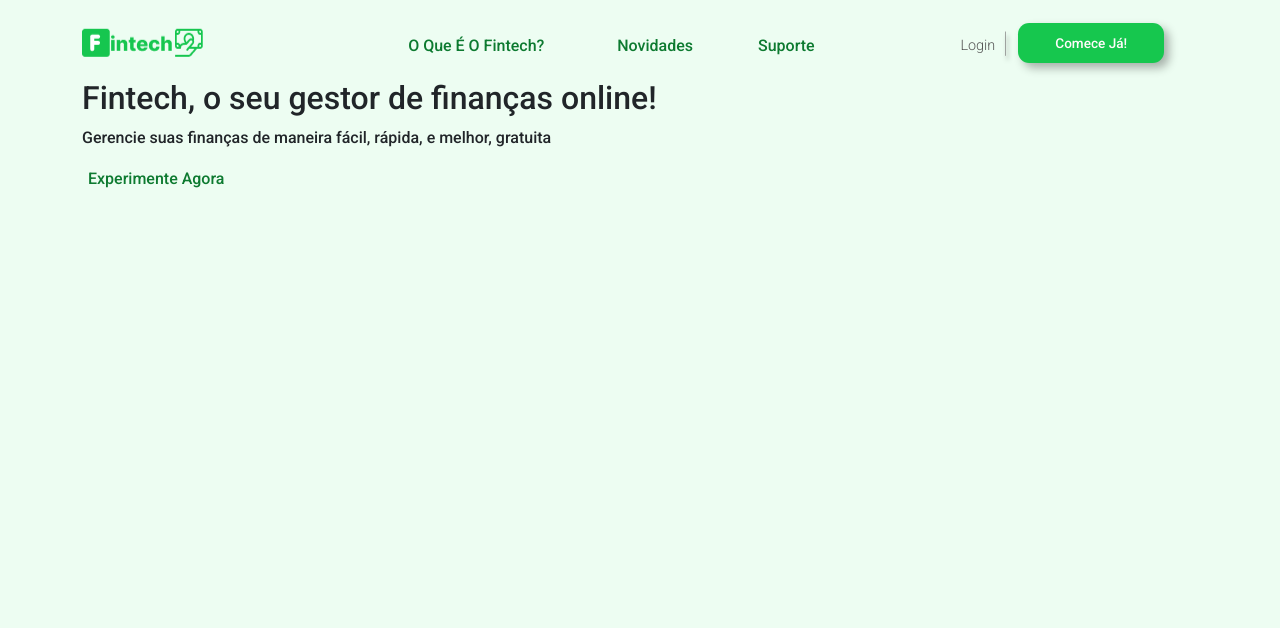
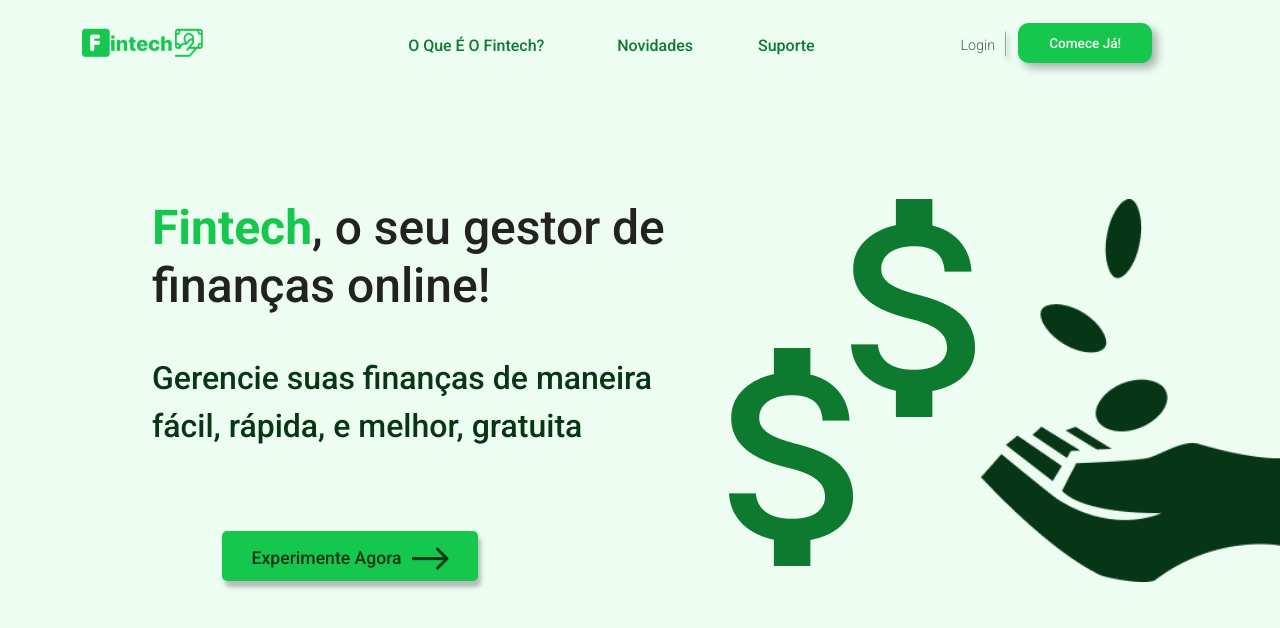
Before and after one commit to johnatans2/FintechTest, a plain HTML site: page index.html in a window 1280 px wide. Drawn offline with nearby package versions, Linux system fonts and the light colour scheme.

Commit message:
Conclusão da Página Inicial de acordo com o protótipo

```diff
--- /dev/null
+++ b/Assets/CSS/estilo-paginaprincipal.css
@@ -0,0 +1,87 @@
+.calltoaction{
+    margin-top:15vh;
+}
+.calltoaction h2{
+    width:88vw;
+    font-size:2.5rem;
+    color:#222;
+}
+.calltoaction p{
+    margin-top:5vh;
+    font-size:1.3rem;
+    color:var(--tom-escuro);
+}
+.calltoaction button{
+    display:block;
+    margin:10vh 0vw 0vh 5vw;
+    font-size:1.1rem;
+}
+.calltoaction a{
+    width:130%;
+    padding:5% 2%;
+    background-color:var(--cor-principal);
+    color:var(--tom-escuro);
+    display:inline-block;
+    border-radius:5px;
+    box-shadow:3px 6px 4px 0px rgba(0, 0, 0, 0.25)
+}
+.calltoaction a::after{
+    content:url('../Imagens/Arrow.png');
+    margin-left:10px;
+    display:inline-block;
+    transform:translateY(20%);
+}
+.calltoaction a:hover{
+    background-color:var(--tom-mediano);
+    color:var(--cor-principal);
+}
+.calltoaction a:hover::after{
+    content:url('../Imagens/Arrow1.png');
+    transition:0.5s;
+    transform:translate(20%, 20%);
+}
+.calltoaction a:active{
+    transform:translatey(10%);
+    box-shadow:2px 3px 4px 0px rgba(0,0,0,0.25);
+}
+@media (min-width:640px){
+    .calltoaction h2{
+        width:65vw;
+        font-size:3rem;
+    }
+    .calltoaction p{
+        width:60vw;
+        font-size:2rem;
+    }
+    .main{
+        background-image:url('../Imagens/Sifrao.png');
+        background-repeat:no-repeat;
+        background-position:100%;
+    }
+}
+@media (min-width:770px){
+    .main{
+        margin-right:0px;
+        background-image:url('../Imagens/Sifrao.png'),url('../Imagens/Sifrao.png');
+        background-repeat:no-repeat;
+        background-position:80% 90%,95% 0%;
+    }
+    .calltoaction h2{
+        width:50vw;
+    }
+    .calltoaction p{
+        width:50vw;
+    }
+}
+@media (min-width:1090px){
+    .calltoaction p{
+        width:40vw;
+    }
+    .main{
+        margin-right:0px;
+        background-image:url('../Imagens/Sifrao.png'),url('../Imagens/Sifrao.png'),url('../Imagens/Mao.png');
+        background-repeat:no-repeat;
+        background-position:58% 90%,70% 0%,100% 0%;
+        background-size:auto,auto,contain;
+    }
+}
--- a/Assets/CSS/style.css
+++ b/Assets/CSS/style.css
@@ -16,6 +16,12 @@
 button{
     background-color:transparent;
 }
+strong{
+    color:var(--cor-principal)
+}
+pre{
+    width:100%;
+}
 a{
     text-decoration:none;
     color:var(--tom-mediano);
@@ -25,7 +31,8 @@ a:hover{
     font-weight:700;
 }
 body{
-    background-color:var(--cor-de-fundo)
+    background-color:var(--cor-de-fundo);
+    height:110vh
 }
 /* Header das Páginas */
 .header{
@@ -95,15 +102,19 @@ body{
     }
     .button{
         padding:8% 0%;
-        border-radius:0.7rem;
+        border-radius:0.8em;
         background-color:var(--cor-principal);
-        min-width:120%;
-        max-width:130%;
+        width:130%;
         font-weight:500;
         color:#FFFBFA;
         display:inline-block;
         font-size:0.85em;
         box-shadow:5px 5px 10px 0px rgba(0, 0, 0, 0.3);
+    }
+    @media (min-width:1200px){
+        .button{
+            width:110%;
+        }
     }
     .button:hover{
         background-color:var(--tom-mediano);
--- a/index.html
+++ b/index.html
@@ -10,6 +10,7 @@
         <link href="Assets/Imagens/Icone.png" rel="icon"/>
         <link href="https://cdn.jsdelivr.net/npm/bootstrap@5.3.3/dist/css/bootstrap.min.css" rel="stylesheet" integrity="sha384-QWTKZyjpPEjISv5WaRU9OFeRpok6YctnYmDr5pNlyT2bRjXh0JMhjY6hW+ALEwIH" crossorigin="anonymous">
         <link href="Assets/CSS/style.css" rel="stylesheet"/>
+        <link href="Assets/CSS/estilo-paginaprincipal.css" rel="stylesheet"/>
     </head>
     <body>
         <!-- Header da Página -->
@@ -33,10 +34,10 @@
                 <button><a href="#" class="button">Comece Já!</a></button>
             </section>
         </header>
-        <main class="container">
-            <section class="">
+        <main class="container main">
+            <section class="calltoaction">
                 <div>
-                    <h2>Fintech, o seu gestor de finanças online!</h2>
+                    <h2><strong>Fintech</strong>, o seu gestor de finanças online!</h2>
                     <p>Gerencie suas finanças de maneira fácil, rápida, e melhor, gratuita</p>
                 </div>
                 <div>
```
Also changed, not shown: Assets/Imagens/Arrow.png (added), Assets/Imagens/Arrow1.png (added).
